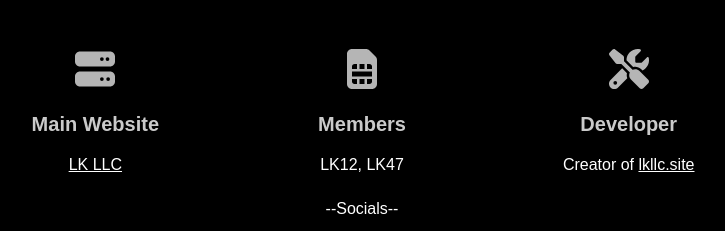
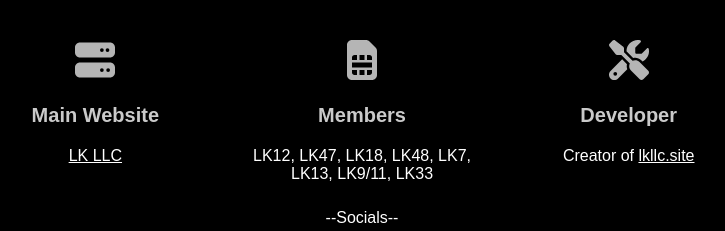
Before and after one commit to darkbinhq/lkllc.site, a plain HTML site: page index.html in a window 1280 px wide. Shown: the part 386-617 px from the top of the page, without its empty margins (278-1003 px from the left). Drawn offline with Linux system fonts and the light colour scheme; a web font is replaced by a local one.

Commit message:
Update index.html

```diff
--- a/index.html
+++ b/index.html
@@ -25,7 +25,7 @@
                 <path fill="#b5b5b5" d="M64 0H242.7c17 0 33.3 6.7 45.3 18.7L365.3 96c12 12 18.7 28.3 18.7 45.3V448c0 35.3-28.7 64-64 64H64c-35.3 0-64-28.7-64-64V64C0 28.7 28.7 0 64 0zM96 192c-17.7 0-32 14.3-32 32v32h64V192H96zM64 352h80 96 80V288H240 144 64v64zM320 224c0-17.7-14.3-32-32-32H256v64h64V224zM160 192v64h64V192H160zM288 448c17.7 0 32-14.3 32-32V384H256v64h32zM160 384v64h64V384H160zM64 416c0 17.7 14.3 32 32 32h32V384H64v32z"/>
             </svg>
           <h3>Members</h3>
-          <p>LK12, LK47</p>
+          <p>LK12, LK47, LK18, LK48, LK7, LK13, LK9/11, LK33</p>
         </div>
         <div class="box-brrr">
             <svg xmlns="http://www.w3.org/2000/svg"  height="40" viewBox="0 0 512 512">
```
